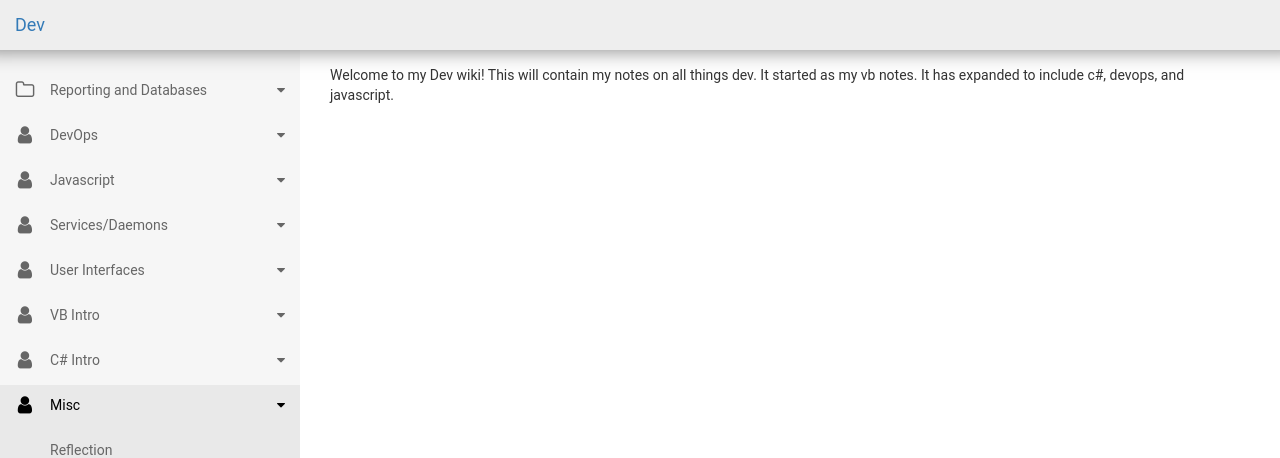
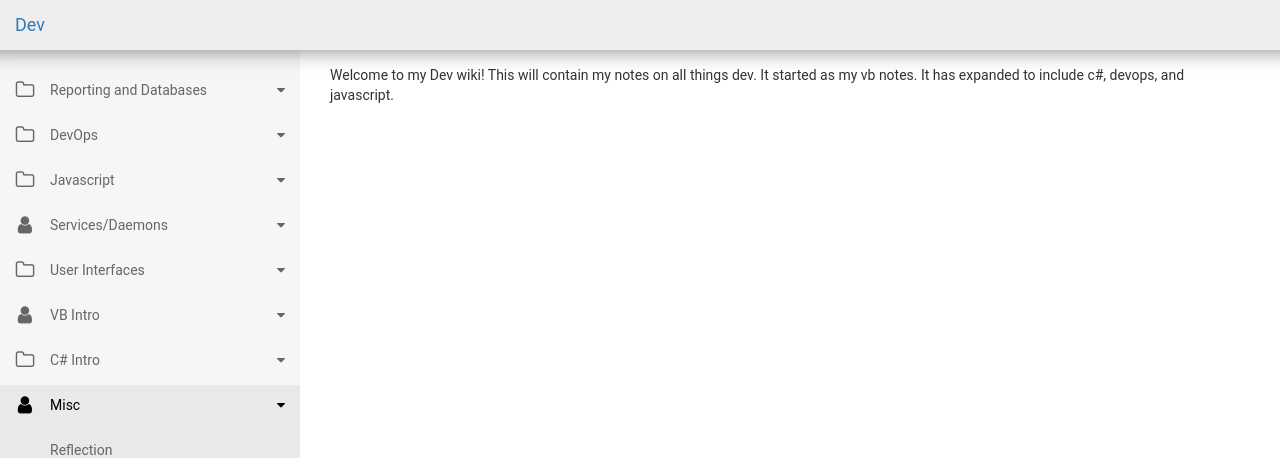
Before and after one commit to majorsilence/Dev, a Jekyll site: the page built from index.html, in a window 1280 px wide. Shown: the top 458 px of the page. Built offline with Jekyll 4.4.1, drawn with Linux system fonts in a browser that asks for light colours; nearby versions of some CDN libraries.

Commit message:
Update menu.html

```diff
--- a/_includes/menu.html
+++ b/_includes/menu.html
@@ -31,20 +31,20 @@
 
       <li id="devops" class="menu--item menu--item__has_sub_menu">
         <label class="menu--link" title="DevOps">
-          <i class="menu--icon  fa fa-fw fa-user"></i>
+          <i class="menu--icon  fa fa-fw fa-folder-o"></i>
           <span class="menu--label">DevOps</span>
         </label>
         <ul class="sub_menu">
-          <li class="sub_menu--item"><a href="{{site.baseurl}}/docs/DevOps/SSH.html" class="sub_menu--link">SSH</a></li>
-          <li class="sub_menu--item"><a href="{{site.baseurl}}/docs/DevOps/Nginx.html" class="sub_menu--link">NGINX</a></li>
-          <li class="sub_menu--item"><a href="{{site.baseurl}}/docs/DevOps/Jenkins-CI.html" class="sub_menu--link">Build and CI - Jenkins</a></li>
-          <li class="sub_menu--item"><a href="{{site.baseurl}}/docs/DevOps/Ansible-Configuration-Management-SSH.html" class="sub_menu--link">Ansible - CM</a></li>
-          <li class="sub_menu--item"><a href="{{site.baseurl}}/docs/DevOps/SaltStack.html" class="sub_menu--link">SaltStack - CM</a></li>
-          <li class="sub_menu--item"><a href="{{site.baseurl}}/docs/DevOps/Vagrant.html" class="sub_menu--link">Vagrant</a></li>
+          <li class="sub_menu--item"><a href="{{site.baseurl}}/docs/DevOps/SSH.html" class="sub_menu--link"><i class="fa fa-chevron-right" aria-hidden="true"></i> SSH</a></li>
+          <li class="sub_menu--item"><a href="{{site.baseurl}}/docs/DevOps/Nginx.html" class="sub_menu--link"><i class="fa fa-chevron-right" aria-hidden="true"></i> NGINX</a></li>
+          <li class="sub_menu--item"><a href="{{site.baseurl}}/docs/DevOps/Jenkins-CI.html" class="sub_menu--link"><i class="fa fa-chevron-right" aria-hidden="true"></i> Build and CI - Jenkins</a></li>
+          <li class="sub_menu--item"><a href="{{site.baseurl}}/docs/DevOps/Ansible-Configuration-Management-SSH.html" class="sub_menu--link"><i class="fa fa-chevron-right" aria-hidden="true"></i> Ansible - CM</a></li>
+          <li class="sub_menu--item"><a href="{{site.baseurl}}/docs/DevOps/SaltStack.html" class="sub_menu--link"><i class="fa fa-chevron-right" aria-hidden="true"></i> SaltStack - CM</a></li>
+          <li class="sub_menu--item"><a href="{{site.baseurl}}/docs/DevOps/Vagrant.html" class="sub_menu--link"><i class="fa fa-chevron-right" aria-hidden="true"></i> Vagrant</a></li>
           <li class="sub_menu--item">Docker</li>
-          <li class="sub_menu--item"><a href="{{site.baseurl}}/docs/DevOps/Cron.html" class="sub_menu--link">Cron</a></li>
-          <li class="sub_menu--item"><a href="{{site.baseurl}}/docs/DevOps/Fail2ban.html" class="sub_menu--link">Fail2Ban</a></li>
-          <li class="sub_menu--item"><a href="{{site.baseurl}}/docs/DevOps/Grep.html" class="sub_menu--link">Grep</a></li>
+          <li class="sub_menu--item"><a href="{{site.baseurl}}/docs/DevOps/Cron.html" class="sub_menu--link"><i class="fa fa-chevron-right" aria-hidden="true"></i> Cron</a></li>
+          <li class="sub_menu--item"><a href="{{site.baseurl}}/docs/DevOps/Fail2ban.html" class="sub_menu--link"><i class="fa fa-chevron-right" aria-hidden="true"></i> Fail2Ban</a></li>
+          <li class="sub_menu--item"><a href="{{site.baseurl}}/docs/DevOps/Grep.html" class="sub_menu--link"><i class="fa fa-chevron-right" aria-hidden="true"></i> Grep</a></li>
 
       </ul>
     </li>
@@ -52,13 +52,13 @@
 
     <li id="javascript" class="menu--item menu--item__has_sub_menu">
         <label class="menu--link" title="Javascript">
-          <i class="menu--icon  fa fa-fw fa-user"></i>
+          <i class="menu--icon  fa fa-fw fa-folder-o"></i>
           <span class="menu--label">Javascript</span>
         </label>
         <ul class="sub_menu">
-         <li class="sub_menu--item"><a href="{{site.baseurl}}/docs/Javascript/kendo-mvvm" class="sub_menu--link">Kendo MVVM/templates</a></li>
-         <li class="sub_menu--item"><a href="{{site.baseurl}}/docs/Javascript/kendo-templates-loops" class="sub_menu--link">Kendo templates for loops</a></li>
-         <li class="sub_menu--item"><a href="{{site.baseurl}}/docs/Javascript/jquery-deferred" class="sub_menu--link">JQuery deferred object</a></li>
+         <li class="sub_menu--item"><a href="{{site.baseurl}}/docs/Javascript/kendo-mvvm" class="sub_menu--link"><i class="fa fa-chevron-right" aria-hidden="true"></i> Kendo MVVM/templates</a></li>
+         <li class="sub_menu--item"><a href="{{site.baseurl}}/docs/Javascript/kendo-templates-loops" class="sub_menu--link"><i class="fa fa-chevron-right" aria-hidden="true"></i> Kendo templates for loops</a></li>
+         <li class="sub_menu--item"><a href="{{site.baseurl}}/docs/Javascript/jquery-deferred" class="sub_menu--link"><i class="fa fa-chevron-right" aria-hidden="true"></i> JQuery deferred object</a></li>
      </ul>
     </li>
 
@@ -68,24 +68,24 @@
           <span class="menu--label">Services/Daemons</span>
         </label>
         <ul class="sub_menu">
-            <li class="sub_menu--item">Windows Service</li>
-            <li class="sub_menu--item">Linux Daemon</li>
-            <li class="sub_menu--item">Web Services - ServiceStack</li>
-            <li class="sub_menu--item"><a href="http://ASP.Net" class="sub_menu--link">ASP.Net</a></li>
+            <li class="sub_menu--item"><i class="fa fa-chevron-right" aria-hidden="true"></i> Windows Service</li>
+            <li class="sub_menu--item"><i class="fa fa-chevron-right" aria-hidden="true"></i> Linux Daemon</li>
+            <li class="sub_menu--item"><i class="fa fa-chevron-right" aria-hidden="true"></i> Web Services - ServiceStack</li>
+            <li class="sub_menu--item"><a href="http://ASP.Net" class="sub_menu--link"><i class="fa fa-chevron-right" aria-hidden="true"></i> ASP.Net</a></li>
         </ul>
     </li>
 
 
     <li class="menu--item menu--item__has_sub_menu">
         <label class="menu--link" title="User Interfaces">
-          <i class="menu--icon  fa fa-fw fa-user"></i>
+          <i class="menu--icon  fa fa-fw fa-folder-o"></i>
           <span class="menu--label">User Interfaces</span>
         </label>
         <ul class="sub_menu">
          <li class="sub_menu--item">Winforms</li>
          <li class="sub_menu--item">XWT</li>
          <li class="sub_menu--item">GTK#</li>
-         <li class="sub_menu--item"><a href="{{site.baseurl}}/docs/Automated-Testing-LDTP" class="sub_menu--link">Automated Testing - LDTP</a></li>
+         <li class="sub_menu--item"><a href="{{site.baseurl}}/docs/Automated-Testing-LDTP" class="sub_menu--link"><i class="fa fa-chevron-right" aria-hidden="true"></i> Automated Testing - LDTP</a></li>
      </ul>
     </li>
 
@@ -95,40 +95,40 @@
           <span class="menu--label">VB Intro</span>
         </label>
         <ul class="sub_menu">
-          <li class="sub_menu--item"><a href="{{site.baseurl}}/docs/VbIntroduction/Setup.html">Setup</a></li>
-          <li class="sub_menu--item"><a href="{{site.baseurl}}/docs/VbIntroduction/Program-The-First.html" class="sub_menu--link">Program the First</a></li>
-          <li class="sub_menu--item"><a href="{{site.baseurl}}/docs/VbIntroduction/Variables-Basic.html" class="sub_menu--link">Basic Variables</a></li>
-          <li class="sub_menu--item"><a href="{{site.baseurl}}/docs/VbIntroduction/Variables-Advanced.html" class="sub_menu--link">Advanced Variables</a></li>
-          <li class="sub_menu--item"><a href="{{site.baseurl}}/docs/VbIntroduction/User-Input.html" class="sub_menu--link">User Input - Console</a></li>
-          <li class="sub_menu--item"><a href="{{site.baseurl}}/docs/VbIntroduction/Calculations.html" class="sub_menu--link">Calculations</a></li>
-          <li class="sub_menu--item"><a href="{{site.baseurl}}/docs/VbIntroduction/Arrays-Array-and-Generic-Lists.html" class="sub_menu--link">Generic Lists and Arrays</a></li>
-          <li class="sub_menu--item"><a href="{{site.baseurl}}/docs/VbIntroduction/Loops-For.html" class="sub_menu--link">For - Loop</a></li>
-          <li class="sub_menu--item"><a href="{{site.baseurl}}/docs/VbIntroduction/Loops-For-Each.html" class="sub_menu--link">For Each - Loop</a></li>
-          <li class="sub_menu--item"><a href="{{site.baseurl}}/docs/VbIntroduction/Loops-While.html" class="sub_menu--link">While - Loop</a></li>
-          <li class="sub_menu--item"><a href="{{site.baseurl}}/docs/VbIntroduction/Functions-Basic.html" class="sub_menu--link">Basic Functions</a></li>
-          <li class="sub_menu--item"><a href="{{site.baseurl}}/docs/VbIntroduction/Functions.html" class="sub_menu--link">Functions</a></li>
-          <li class="sub_menu--item"><a href="{{site.baseurl}}/docs/VbIntroduction/If-and-Else.html" class="sub_menu--link">Conditionals - If and Else</a></li>
-          <li class="sub_menu--item"><a href="{{site.baseurl}}/docs/VbIntroduction/Reading-and-Writing-Files.html" class="sub_menu--link">Reading and Writing Files</a></li>
-          <li class="sub_menu--item"><a href="{{site.baseurl}}/docs/VbIntroduction/Data-Validation.html" class="sub_menu--link">Data Validation</a></li>
-          <li class="sub_menu--item"><a href="{{site.baseurl}}/docs/VbIntroduction/Error-Handling.html" class="sub_menu--link">Error Handling</a></li>
-          <li class="sub_menu--item"><a href="{{site.baseurl}}/docs/VbIntroduction/Objects.html" class="sub_menu--link">Objects</a></li>
-          <li class="sub_menu--item"><a href="{{site.baseurl}}/docs/VbIntroduction/Multiple-Project-Program.html" class="sub_menu--link">Multiple Project Program</a></li>
+          <li class="sub_menu--item"><a href="{{site.baseurl}}/docs/VbIntroduction/Setup.html"><i class="fa fa-chevron-right" aria-hidden="true"></i> Setup</a></li>
+          <li class="sub_menu--item"><a href="{{site.baseurl}}/docs/VbIntroduction/Program-The-First.html" class="sub_menu--link"><i class="fa fa-chevron-right" aria-hidden="true"></i> Program the First</a></li>
+          <li class="sub_menu--item"><a href="{{site.baseurl}}/docs/VbIntroduction/Variables-Basic.html" class="sub_menu--link"><i class="fa fa-chevron-right" aria-hidden="true"></i> Basic Variables</a></li>
+          <li class="sub_menu--item"><a href="{{site.baseurl}}/docs/VbIntroduction/Variables-Advanced.html" class="sub_menu--link"><i class="fa fa-chevron-right" aria-hidden="true"></i> Advanced Variables</a></li>
+          <li class="sub_menu--item"><a href="{{site.baseurl}}/docs/VbIntroduction/User-Input.html" class="sub_menu--link"><i class="fa fa-chevron-right" aria-hidden="true"></i> User Input - Console</a></li>
+          <li class="sub_menu--item"><a href="{{site.baseurl}}/docs/VbIntroduction/Calculations.html" class="sub_menu--link"><i class="fa fa-chevron-right" aria-hidden="true"></i> Calculations</a></li>
+          <li class="sub_menu--item"><a href="{{site.baseurl}}/docs/VbIntroduction/Arrays-Array-and-Generic-Lists.html" class="sub_menu--link"><i class="fa fa-chevron-right" aria-hidden="true"></i> Generic Lists and Arrays</a></li>
+          <li class="sub_menu--item"><a href="{{site.baseurl}}/docs/VbIntroduction/Loops-For.html" class="sub_menu--link"><i class="fa fa-chevron-right" aria-hidden="true"></i> For - Loop</a></li>
+          <li class="sub_menu--item"><a href="{{site.baseurl}}/docs/VbIntroduction/Loops-For-Each.html" class="sub_menu--link"><i class="fa fa-chevron-right" aria-hidden="true"></i> For Each - Loop</a></li>
+          <li class="sub_menu--item"><a href="{{site.baseurl}}/docs/VbIntroduction/Loops-While.html" class="sub_menu--link"><i class="fa fa-chevron-right" aria-hidden="true"></i> While - Loop</a></li>
+          <li class="sub_menu--item"><a href="{{site.baseurl}}/docs/VbIntroduction/Functions-Basic.html" class="sub_menu--link"><i class="fa fa-chevron-right" aria-hidden="true"></i> Basic Functions</a></li>
+          <li class="sub_menu--item"><a href="{{site.baseurl}}/docs/VbIntroduction/Functions.html" class="sub_menu--link"><i class="fa fa-chevron-right" aria-hidden="true"></i> Functions</a></li>
+          <li class="sub_menu--item"><a href="{{site.baseurl}}/docs/VbIntroduction/If-and-Else.html" class="sub_menu--link"><i class="fa fa-chevron-right" aria-hidden="true"></i> Conditionals - If and Else</a></li>
+          <li class="sub_menu--item"><a href="{{site.baseurl}}/docs/VbIntroduction/Reading-and-Writing-Files.html" class="sub_menu--link"><i class="fa fa-chevron-right" aria-hidden="true"></i> Reading and Writing Files</a></li>
+          <li class="sub_menu--item"><a href="{{site.baseurl}}/docs/VbIntroduction/Data-Validation.html" class="sub_menu--link"><i class="fa fa-chevron-right" aria-hidden="true"></i> Data Validation</a></li>
+          <li class="sub_menu--item"><a href="{{site.baseurl}}/docs/VbIntroduction/Error-Handling.html" class="sub_menu--link"><i class="fa fa-chevron-right" aria-hidden="true"></i> Error Handling</a></li>
+          <li class="sub_menu--item"><a href="{{site.baseurl}}/docs/VbIntroduction/Objects.html" class="sub_menu--link"><i class="fa fa-chevron-right" aria-hidden="true"></i> Objects</a></li>
+          <li class="sub_menu--item"><a href="{{site.baseurl}}/docs/VbIntroduction/Multiple-Project-Program.html" class="sub_menu--link"><i class="fa fa-chevron-right" aria-hidden="true"></i> Multiple Project Program</a></li>
           <li class="sub_menu--item">Interfaces and Objects</li>
-          <li class="sub_menu--item"><a href="{{site.baseurl}}/docs/VbIntroduction/Automated-Testing.html" class="sub_menu--link">Automated Testing - NUnit</a></li>
-          <li class="sub_menu--item"><a href="{{site.baseurl}}/docs/VbIntroduction/Mocking.html" class="sub_menu--link">Mocking - moq</a></li>
-          <li class="sub_menu--item"><a href="{{site.baseurl}}/docs/VbIntroduction/Multiple-Processes-at-One-Time-(Threading).html" class="sub_menu--link">Threading - Multiple Processes</a></li>
-          <li class="sub_menu--item"><a href="{{site.baseurl}}/docs/VbIntroduction/Globalization.html" class="sub_menu--link">Globalization</a></li>
-          <li class="sub_menu--item"><a href="{{site.baseurl}}/docs/VbIntroduction/Resource-Files.html" class="sub_menu--link">Resource Files</a></li>
-          <li class="sub_menu--item"><a href="{{site.baseurl}}/docs/VbIntroduction/Localization.html" class="sub_menu--link">Localization</a></li>
-          <li class="sub_menu--item"><a href="{{site.baseurl}}/docs/VbIntroduction/Rounding.html" class="sub_menu--link">Rounding</a></li>
-          <li class="sub_menu--item"><a href="{{site.baseurl}}/docs/VbIntroduction/Doubles-are-Bad.html" class="sub_menu--link">Doubles are Bad - Financial Calculations</a></li>
+          <li class="sub_menu--item"><a href="{{site.baseurl}}/docs/VbIntroduction/Automated-Testing.html" class="sub_menu--link"><i class="fa fa-chevron-right" aria-hidden="true"></i> Automated Testing - NUnit</a></li>
+          <li class="sub_menu--item"><a href="{{site.baseurl}}/docs/VbIntroduction/Mocking.html" class="sub_menu--link"><i class="fa fa-chevron-right" aria-hidden="true"></i> Mocking - moq</a></li>
+          <li class="sub_menu--item"><a href="{{site.baseurl}}/docs/VbIntroduction/Multiple-Processes-at-One-Time-(Threading).html" class="sub_menu--link"><i class="fa fa-chevron-right" aria-hidden="true"></i> Threading - Multiple Processes</a></li>
+          <li class="sub_menu--item"><a href="{{site.baseurl}}/docs/VbIntroduction/Globalization.html" class="sub_menu--link"><i class="fa fa-chevron-right" aria-hidden="true"></i> Globalization</a></li>
+          <li class="sub_menu--item"><a href="{{site.baseurl}}/docs/VbIntroduction/Resource-Files.html" class="sub_menu--link"><i class="fa fa-chevron-right" aria-hidden="true"></i> Resource Files</a></li>
+          <li class="sub_menu--item"><a href="{{site.baseurl}}/docs/VbIntroduction/Localization.html" class="sub_menu--link"><i class="fa fa-chevron-right" aria-hidden="true"></i> Localization</a></li>
+          <li class="sub_menu--item"><a href="{{site.baseurl}}/docs/VbIntroduction/Rounding.html" class="sub_menu--link"><i class="fa fa-chevron-right" aria-hidden="true"></i> Rounding</a></li>
+          <li class="sub_menu--item"><a href="{{site.baseurl}}/docs/VbIntroduction/Doubles-are-Bad.html" class="sub_menu--link"><i class="fa fa-chevron-right" aria-hidden="true"></i> Doubles are Bad - Financial Calculations</a></li>
 
       </ul>
     </li>
 
     <li class="menu--item menu--item__has_sub_menu">
         <label class="menu--link" title="C# Intro">
-          <i class="menu--icon  fa fa-fw fa-user"></i>
+          <i class="menu--icon  fa fa-fw fa-folder-o"></i>
           <span class="menu--label">C# Intro</span>
         </label>
         <ul class="sub_menu">
```
